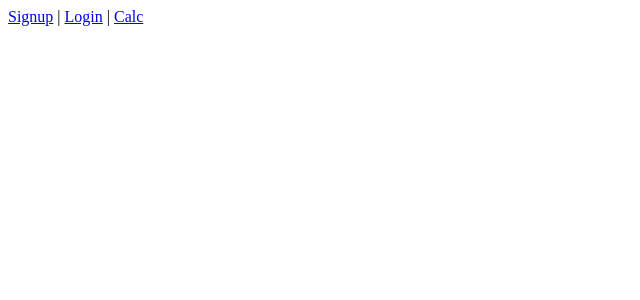
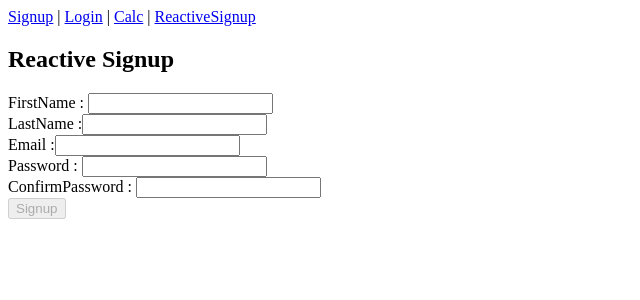
Before and after one commit to tejasshah2k19/21-au-angular, an Angular app: page /reactive-signup in a window 1280 px wide. Before the commit this address led to /. Shown: the top 300 px of the page, without its empty margins (0-640 px from the left). Built offline with nearby package versions, Linux system fonts and the light colour scheme.

Commit message:
interface - reactive forms - validation

```diff
--- a/src/app/header/header.component.html
+++ b/src/app/header/header.component.html
@@ -1,5 +1,6 @@
 <a routerLink="signup">Signup</a>
 | <a routerLink="login">Login</a>
 | <a routerLink="calc">Calc</a>
+| <a routerLink="reactive-signup">ReactiveSignup</a>
 
 <br>
--- a/src/app/login/login.component.ts
+++ b/src/app/login/login.component.ts
@@ -1,5 +1,6 @@
 import { Component, OnInit } from '@angular/core';
 import { ToastrService } from 'ngx-toastr';
+import { UserService } from '../user.service';
 
 @Component({
   selector: 'app-login',
@@ -11,7 +12,7 @@ export class LoginComponent implements OnInit {
 
   email: string = ""
   password: string = ""
-  constructor(private tsService: ToastrService) {
+  constructor(private tsService: ToastrService,private userService:UserService) {
 
     console.log("LoginComponent cosntructor....");
 
@@ -22,7 +23,8 @@ export class LoginComponent implements OnInit {
 
   }
   authenticate() {
-    let users = JSON.parse(localStorage.getItem("users") || "")
+    // let users = JSON.parse(localStorage.getItem("users") || "")
+    let users = this.userService.users
     let isLogin = false
     for (let i = 0; i < users.length; i++) {
 
@@ -40,7 +42,7 @@ export class LoginComponent implements OnInit {
       })
     } else {
       //  alert("invalid credentials...")
-      this.tsService.error("login done", "", {
+      this.tsService.error("Invalid Credentials", "", {
         positionClass: 'toast-bottom-right',
         timeOut: 3000
       })
--- /dev/null
+++ b/src/app/reactive-signup-form/reactive-signup-form.component.html
@@ -0,0 +1,13 @@
+<h2>Reactive Signup</h2>
+
+
+<form [formGroup]="myForm"  (ngSubmit)="saveUser()">
+
+    FirstName :  <input type="text" formControlName="firstName"/>  <br>
+    LastName :<input type="text" formControlName="lastName"/>  <br>
+    Email :<input type="text" formControlName="email"/>  <br>
+    Password : <input type="text" formControlName="password"/>  <br>
+    ConfirmPassword : <input type="text" formControlName="confirmPassword"/>  <br>
+
+    <input type="submit" value="Signup"  [disabled]="myForm.valid == false" />
+</form>
--- /dev/null
+++ b/src/app/reactive-signup-form/reactive-signup-form.component.ts
@@ -0,0 +1,37 @@
+import { Component, OnInit } from '@angular/core';
+import { FormControl, FormGroup, Validators } from '@angular/forms';
+
+@Component({
+  selector: 'app-reactive-signup-form',
+  templateUrl: './reactive-signup-form.component.html',
+  styleUrls: ['./reactive-signup-form.component.css']
+})
+export class ReactiveSignupFormComponent implements OnInit {
+
+  myForm: FormGroup
+  constructor() {
+
+    this.myForm = new FormGroup({
+      firstName: new FormControl("", [Validators.required]),
+      lastName: new FormControl("", Validators.required),
+      email: new FormControl("", [Validators.required, Validators.email]),
+      password: new FormControl("", Validators.required),
+      confirmPassword: new FormControl("", Validators.required)
+    })
+
+
+  }
+
+  ngOnInit(): void {
+
+
+  }
+
+
+  saveUser() {
+    console.log("Form Data");
+    console.log(this.myForm.value);
+    console.log(this.myForm.valid); // true  | false
+
+  }
+}
--- a/src/app/signup/signup.component.ts
+++ b/src/app/signup/signup.component.ts
@@ -1,4 +1,8 @@
 import { Component, OnInit } from '@angular/core';
+import { Router } from '@angular/router';
+import { ToastrService } from 'ngx-toastr';
+import { User } from '../user';
+import { UserService } from '../user.service';
 
 @Component({
   selector: 'app-signup',
@@ -10,14 +14,13 @@ export class SignupComponent implements OnInit {
   firstName: String = ""
   email: String = ""
   password: String = ""
-
+  user: User = { email: "", firstName: "", password: "" }
 
   users: Array<any>
-  constructor() {
+  constructor(private userService: UserService, private tsService: ToastrService, private router: Router) {
     this.users = []
     console.log("signup component constructor");
     //
-
   }
 
   ngOnInit(): void {
@@ -28,13 +31,31 @@ export class SignupComponent implements OnInit {
   }
 
   printData() {
+
+    //bean --> get setters // interface
     console.log(this.firstName);
     console.log(this.email);
     console.log(this.password);
-    let user = {firstName:this.firstName,email:this.email,password:this.password}
-    this.users.push(user);
+
+    let u = {firstName:this.firstName}
+
+    //this.userService.users.push(u)  //email password firstName
+
+
+    this.user.firstName = this.firstName
+    this.user.email = this.email
+    this.user.password = this.password
+
+    this.users.push(this.user);
+
+    this.userService.users.push(this.user);
+
     console.log(this.users);
-    localStorage.setItem("users",JSON.stringify(this.users))
+    localStorage.setItem("users", JSON.stringify(this.users))
+    this.tsService.success("signup done", "", { timeOut: 3000 })
+    setTimeout(() => {
+      this.router.navigateByUrl("/login")
+    }, 3000)
 
   }
 
--- /dev/null
+++ b/src/app/user.service.ts
@@ -0,0 +1,17 @@
+import { Injectable } from '@angular/core';
+import { User } from './user';
+
+@Injectable({
+  providedIn: 'root'
+})
+export class UserService {
+
+  constructor() {
+    console.log("UserService Constructor()");
+
+  }
+
+  users:Array<User>=[]//1 2 3 login logut signup 4  // refresh
+
+
+}
--- /dev/null
+++ b/src/app/user.ts
@@ -0,0 +1,5 @@
+export interface User {
+    firstName:String
+    email:String
+    password:String
+}
```
Also changed, not shown: src/app/app-routing.module.ts (+6 -1 lines), src/app/app.module.ts (+5 -2 lines), src/app/reactive-signup-form/reactive-signup-form.component.css (added), src/notes.txt, 2 other files (tests, documents, lock files or other folders).
